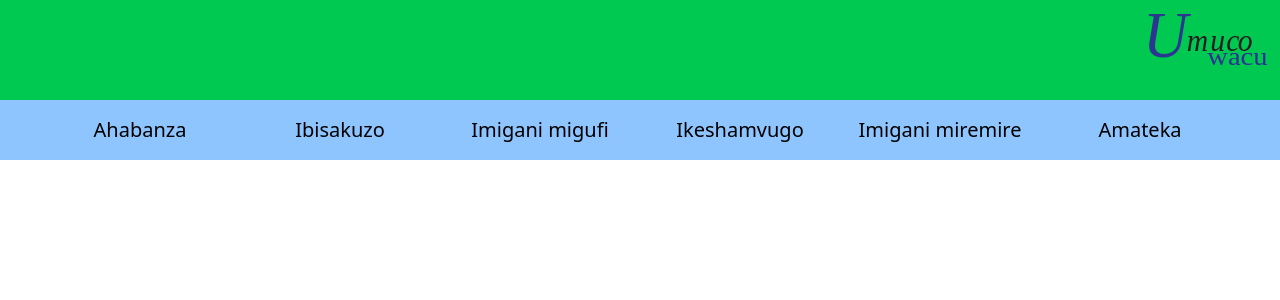
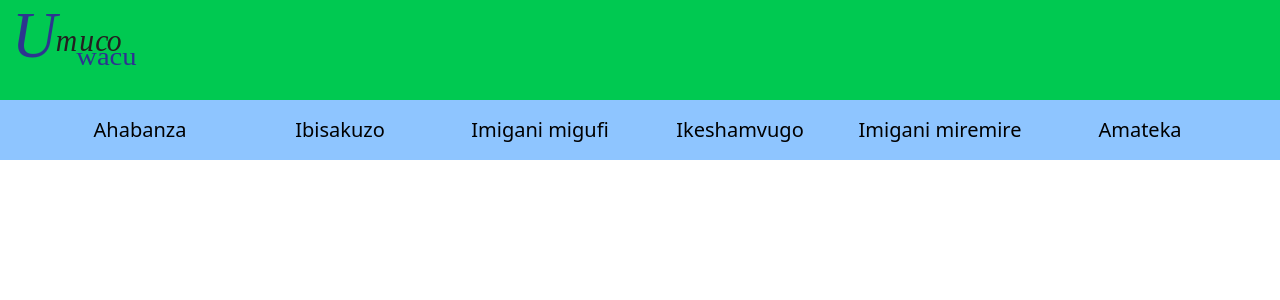
Before and after one commit to donatienabafashijwenimana/umuco, a React (Vite) app: page / in a window 1280 px wide. Shown: the top 300 px of the page. Built offline with nearby package versions, Linux system fonts and the light colour scheme.

Commit message:
commited by adn

```diff
--- a/src/homepage.jsx
+++ b/src/homepage.jsx
@@ -4,8 +4,8 @@ import logo from './assets/logo.svg'
 function Homepage() {
   return (
     <div className='w-full h-auto shadow-12'>
-      <div className="w-full bg-green-500 h-25 m-0 flex p-1 flex-row flex p-3 max-h-25 items-center justify-between">
-          <span></span>
+      <div className="w-full bg-green-500 h-25 m-0 flex p-1 flex-row flex p-3 max-h-25 items-center justify-left">
+
           <img src={logo} className='h-[100px] object-contain self-center m-0 p-0'/>
       </div>
       <div className="w-full flex flex-row bg-blue-300 h-15 justify-between text-[20px] px-10">
```
